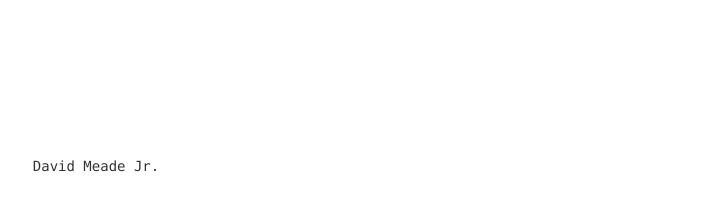
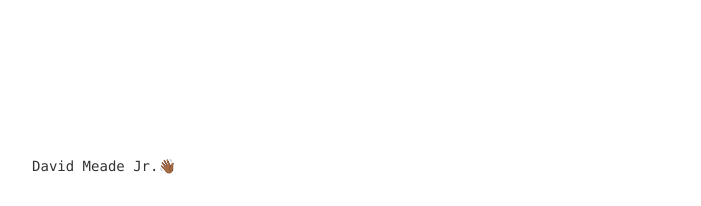
Before and after one commit to davidmeadejr/personal-website, a React (Create React App) app: page / in a window 1280 px wide. Shown: the top 206 px of the page, without its empty margins (290-991 px from the left). Built offline with nearby package versions, Linux system fonts and the light colour scheme.

Commit message:
Fix: Styling

```diff
--- a/src/App.css
+++ b/src/App.css
@@ -28,7 +28,7 @@
   color: #333333;
   font-size: 14px;
   /* margin: 2rem 0; */
-  margin: 2rem 31.75rem 2rem 0;
+  margin: 2rem 30.75rem 2rem 0;
 }
 
 a {
--- a/src/App.js
+++ b/src/App.js
@@ -3,7 +3,7 @@ import "./App.css";
 export default function App() {
   return (
     <div className="container">
-      <p className="headerName">David Meade Jr.</p>
+      <p className="headerName">David Meade Jr.👋🏾</p>
       <div className="aboutMe">
         <ul>
           <li>Full-stack software engineer focused on customer-centric products.</li>
```
